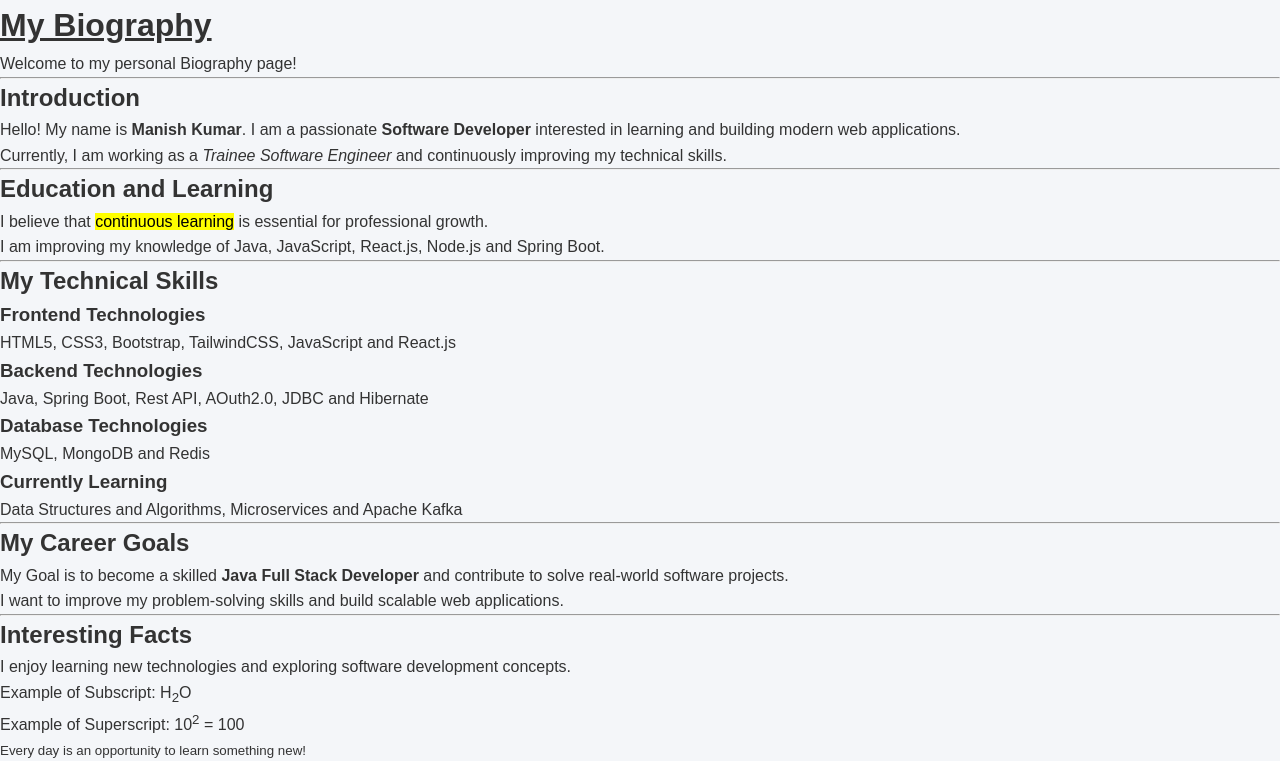
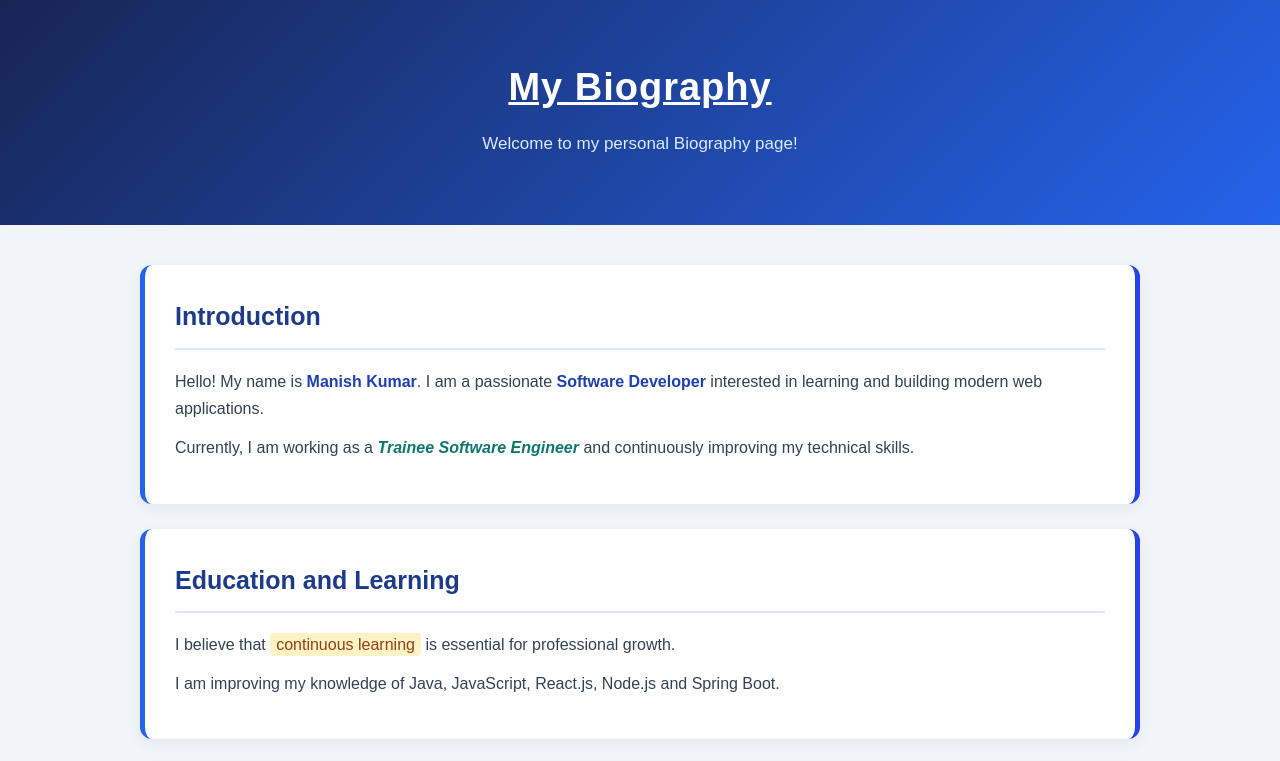
Before and after one commit to manish-kr-dev/Web-Development-Learning, a plain HTML site: page Day-2_Task/biography.html in a window 1280 px wide. Shown: the top 761 px of the page. Drawn offline with Linux system fonts and the light colour scheme; files that its build step writes are made by us from their sources.

Commit message:
Style week 1 biography portfolio using CSS

```diff
--- a/Day-2_Task/biography.css
+++ b/Day-2_Task/biography.css
@@ -48,6 +48,7 @@ main section {
 
     box-shadow: 0 4px 15px rgba(0, 0, 0, 0.06);
     border-left: 5px solid #2563eb;
+    border-right: 5px solid #2543eb;
     transition: transform 0.3s ease, box-shadow 0.3s ease;
 }
 
--- a/Day-2_Task/biography.html
+++ b/Day-2_Task/biography.html
@@ -6,7 +6,7 @@
     <title>My Biography | Manish</title>
 
     <!-- External CSS -->
-     <link rel="stylesheet" href="style.css">
+     <link rel="stylesheet" href="biography.css">
   </head>
 
   <body>
```
